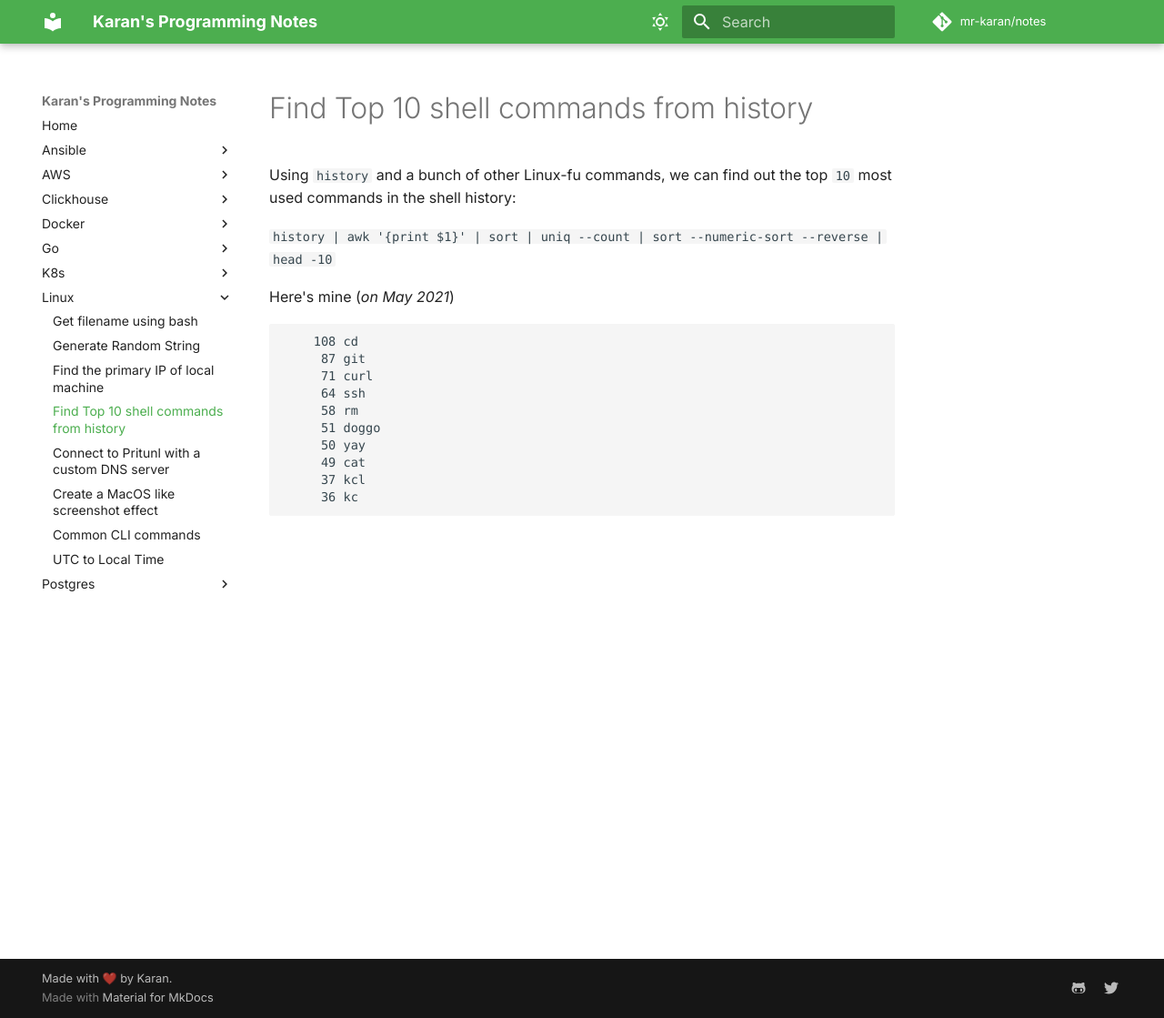
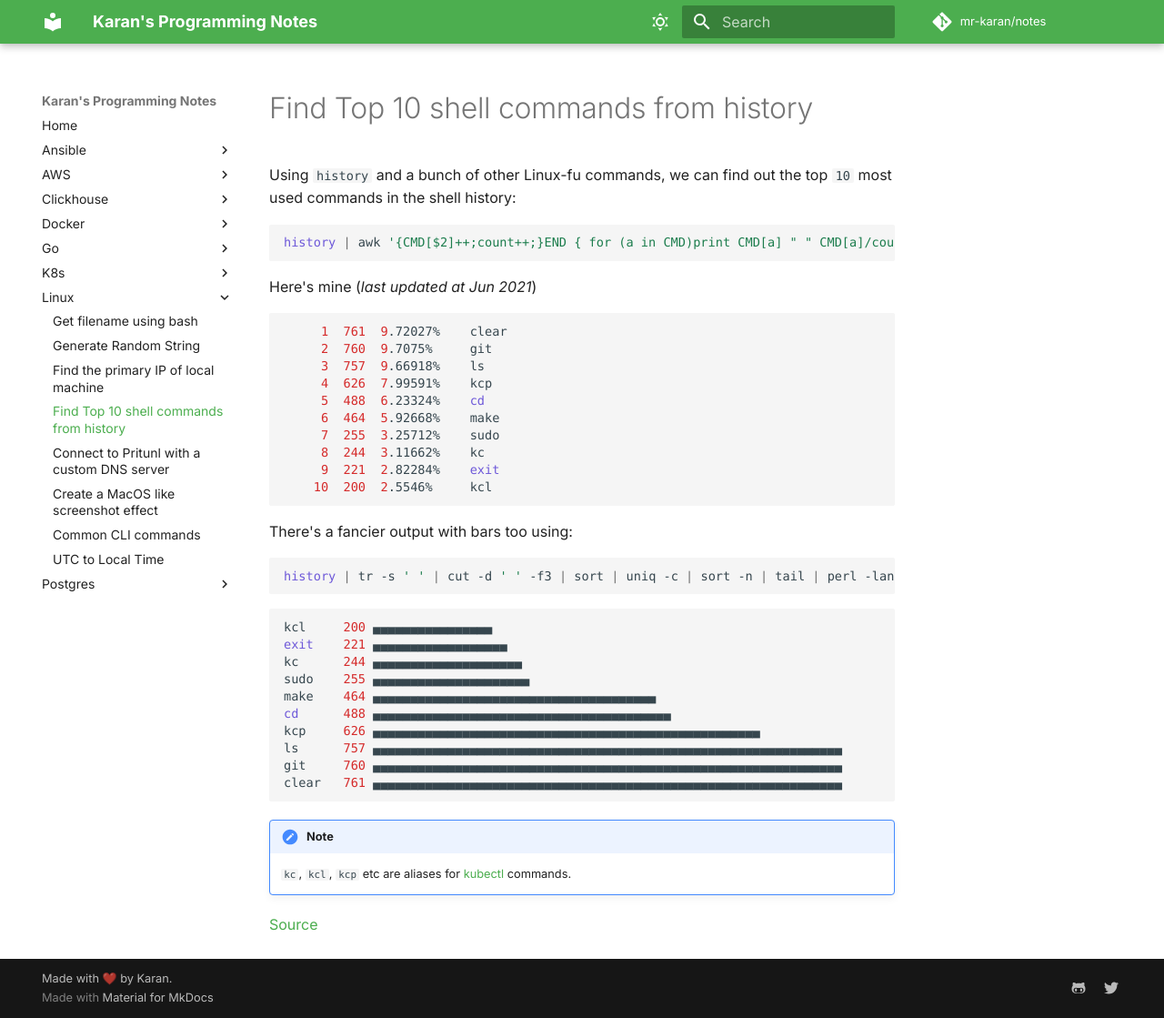
Before and after one commit to mr-karan/notes, an MkDocs documentation site: the page built from docs/linux/most-used-commands.md, in a window 1280 px wide and 1119 px high. Shown: the whole window at 91% size. Built offline with MkDocs 1.6.1 and Material for MkDocs 9.7.7, drawn with Linux system fonts in a browser that asks for light colours; some web fonts are replaced; comment, search, counter and statistics services are not loaded.

Commit message:
feat: Linux command update

````diff
--- a/docs/linux/most-used-commands.md
+++ b/docs/linux/most-used-commands.md
@@ -2,19 +2,45 @@
 
 Using `history` and a bunch of other Linux-fu commands, we can find out the top `10` most used commands in the shell history:
 
-`history | awk '{print $1}' | sort  | uniq --count | sort --numeric-sort --reverse | head -10`
+```sh
+history | awk '{CMD[$2]++;count++;}END { for (a in CMD)print CMD[a] " " CMD[a]/count*100 "% " a;}' | grep -v "./" | column -c3 -s " " -t | sort -nr | nl |  head -n10
+```
 
-Here's mine (_on May 2021_)
+Here's mine (_last updated at Jun 2021_)
 
+```sh
+     1  761  9.72027%    clear
+     2  760  9.7075%     git
+     3  757  9.66918%    ls
+     4  626  7.99591%    kcp
+     5  488  6.23324%    cd
+     6  464  5.92668%    make
+     7  255  3.25712%    sudo
+     8  244  3.11662%    kc
+     9  221  2.82284%    exit
+    10  200  2.5546%     kcl
 ```
-    108 cd
-     87 git
-     71 curl
-     64 ssh
-     58 rm
-     51 doggo
-     50 yay
-     49 cat
-     37 kcl
-     36 kc
+
+There's a fancier output with bars too using:
+
+```sh
+history | tr -s ' ' | cut -d ' ' -f3 | sort | uniq -c | sort -n | tail | perl -lane 'print $F[1], "\t", $F[0], " ", "▄" x ($F[0] / 12)'
 ```
+
+```sh
+kcl     200 ▄▄▄▄▄▄▄▄▄▄▄▄▄▄▄▄
+exit    221 ▄▄▄▄▄▄▄▄▄▄▄▄▄▄▄▄▄▄
+kc      244 ▄▄▄▄▄▄▄▄▄▄▄▄▄▄▄▄▄▄▄▄
+sudo    255 ▄▄▄▄▄▄▄▄▄▄▄▄▄▄▄▄▄▄▄▄▄
+make    464 ▄▄▄▄▄▄▄▄▄▄▄▄▄▄▄▄▄▄▄▄▄▄▄▄▄▄▄▄▄▄▄▄▄▄▄▄▄▄
+cd      488 ▄▄▄▄▄▄▄▄▄▄▄▄▄▄▄▄▄▄▄▄▄▄▄▄▄▄▄▄▄▄▄▄▄▄▄▄▄▄▄▄
+kcp     626 ▄▄▄▄▄▄▄▄▄▄▄▄▄▄▄▄▄▄▄▄▄▄▄▄▄▄▄▄▄▄▄▄▄▄▄▄▄▄▄▄▄▄▄▄▄▄▄▄▄▄▄▄
+ls      757 ▄▄▄▄▄▄▄▄▄▄▄▄▄▄▄▄▄▄▄▄▄▄▄▄▄▄▄▄▄▄▄▄▄▄▄▄▄▄▄▄▄▄▄▄▄▄▄▄▄▄▄▄▄▄▄▄▄▄▄▄▄▄▄
+git     760 ▄▄▄▄▄▄▄▄▄▄▄▄▄▄▄▄▄▄▄▄▄▄▄▄▄▄▄▄▄▄▄▄▄▄▄▄▄▄▄▄▄▄▄▄▄▄▄▄▄▄▄▄▄▄▄▄▄▄▄▄▄▄▄
+clear   761 ▄▄▄▄▄▄▄▄▄▄▄▄▄▄▄▄▄▄▄▄▄▄▄▄▄▄▄▄▄▄▄▄▄▄▄▄▄▄▄▄▄▄▄▄▄▄▄▄▄▄▄▄▄▄▄▄▄▄▄▄▄▄▄
+```
+
+!!! note
+    `kc`, `kcl`, `kcp` etc are aliases for [kubectl](./../k8s/kubectl-cheatsheet.md) commands.
+
+[Source](https://www.reddit.com/r/linux/comments/8vzr3y/whats_the_most_frequent_terminal_command_you_use/)
````
